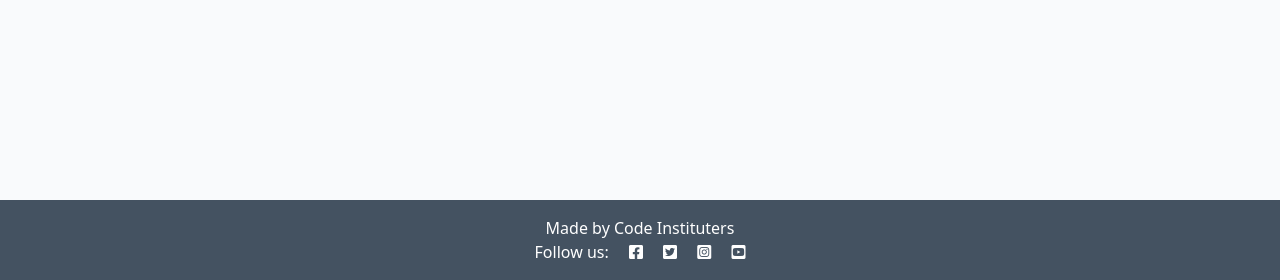
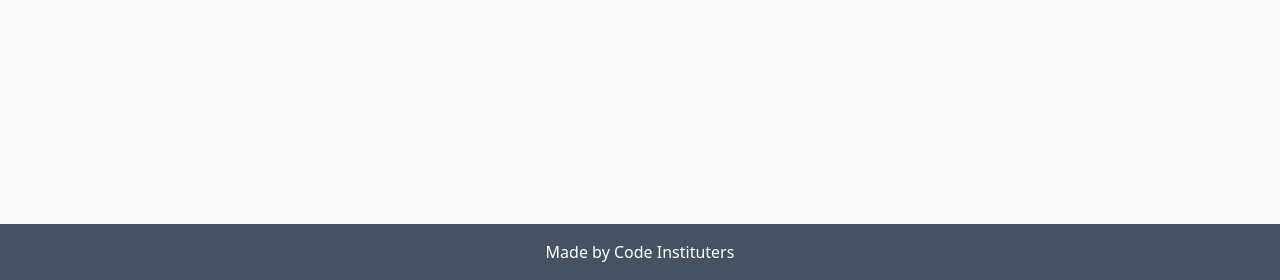
Before and after one commit to conor-timmis/Django-Blog, a Django app: template templates/base.html in a window 1280 px wide. Shown: the part 520-800 px from the top of the page. Run offline with Django 4.2, Linux system fonts and the light colour scheme; the template is opened without the code that fills it, so the values that code supplies are empty.

Commit message:
Add template inheritance

```diff
--- a/blog/templates/blog/index.html
+++ b/blog/templates/blog/index.html
@@ -49,4 +49,6 @@
 </div>
 
 <!-- index.html content ends here -->
+{% block copyright %}
+    Copyright 2023 Conor Timmis
 {% endblock %}
--- a/templates/base.html
+++ b/templates/base.html
@@ -62,11 +62,10 @@
 
     <!-- Footer -->
     <footer class="footer mt-auto py-3 dark-bg">
-        <p class="m-0 text-center text-white">Made by Code Instituters</p>
-        <p class="m-0 text-center text-white">Follow us: <i class="fab fa-facebook-square ms-3"></i>
-            <i class="fab fa-twitter-square ms-3"></i>
-            <i class="fab fa-instagram-square ms-3"></i>
-            <i class="fab fa-youtube-square ms-3"></i>
+        <p class="m-0 text-center text-white">
+            {% block copyright %}
+                Made by Code Instituters
+            {% endblock copyright %}
         </p>
     </footer>
 
```
